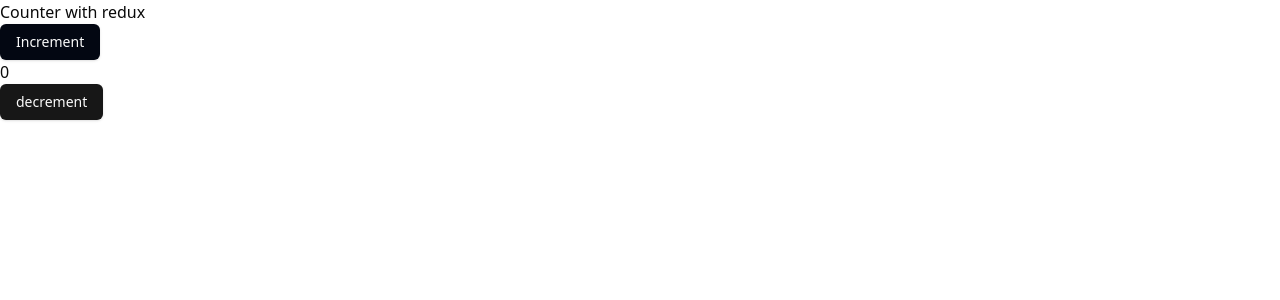
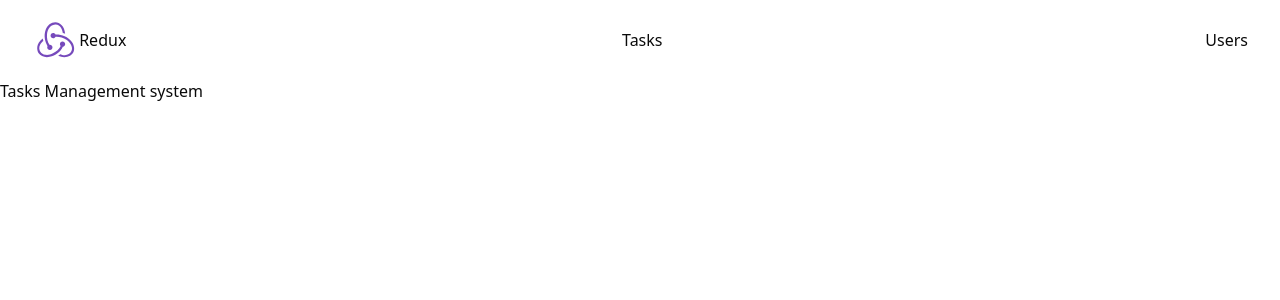
Before and after one commit to Mehebul02/first-redux, a React (Vite) app: page / in a window 1280 px wide. Shown: the top 300 px of the page. Built offline with nearby package versions, Linux system fonts and the light colour scheme.

Commit message:
Create tasks maneger

```diff
--- a/package.json
+++ b/package.json
@@ -17,7 +17,9 @@
     "lucide-react": "^0.469.0",
     "react": "^18.3.1",
     "react-dom": "^18.3.1",
+    "react-hook-form": "^7.54.2",
     "react-redux": "^9.2.0",
+    "react-router-dom": "^7.1.1",
     "tailwind-merge": "^2.6.0",
     "tailwindcss-animate": "^1.0.7"
   },
--- a/src/App.tsx
+++ b/src/App.tsx
@@ -1,31 +1,33 @@
+import { Outlet } from 'react-router-dom'
 import './App.css'
-import { Button } from './components/ui/button'
-import { decrement, increment } from './redux/features/counter/counterSlice'
-import { useAppDispatch, useAppSelector } from './redux/hook'
+import Navbar from './components/layout/Navbar'
 
 function App() {
 
 
-  const dispatch = useAppDispatch()
+  // const dispatch = useAppDispatch()
 
-  const { count } = useAppSelector((state) => state.counter)
+  // const { count } = useAppSelector((state) => state.counter)
 
 
-  const handleIncrement = (amount:number) => {
-    dispatch(increment(amount))
-  }
-  const handleDecrement = (amount:number) => {
-    dispatch(decrement(amount))
-  }
+  // const handleIncrement = (amount:number) => {
+  //   dispatch(increment(amount))
+  // }
+  // const handleDecrement = (amount:number) => {
+  //   dispatch(decrement(amount))
+  // }
 
   return (
     <>
       <div>
-        <h1>Counter with redux</h1>
+        {/* <h1>Counter with redux</h1>
 
         <Button onClick={()=>handleIncrement(5)} className='bg-gray-950'>Increment</Button>
         <h1>{count}</h1>
-        <Button onClick={()=>handleDecrement(1)}>decrement</Button>
+        <Button onClick={()=>handleDecrement(1)}>decrement</Button> */}
+
+        <Navbar/>
+        <Outlet/>
       </div>
     </>
   )
--- /dev/null
+++ b/src/assets/images/index.ts
@@ -0,0 +1,6 @@
+
+
+import logo from './redux.svg'
+
+
+export {logo}
--- /dev/null
+++ b/src/components/layout/Navbar.tsx
@@ -0,0 +1,20 @@
+import { logo } from "@/assets/images"
+import { Link } from "react-router-dom"
+
+const Navbar = () => {
+    return (
+        <div>
+
+            <nav className="max-w-7xl mx-auto flex items-center justify-between py-4 px-4 sm:px-6 lg:px-8">
+                <div className="flex items-center">
+                    <img src={logo} alt="logo" />
+                    <h1 className="font-medium ">Redux</h1>
+                </div>
+                <Link to='/'>Tasks</Link>
+                <Link to='/users'>Users</Link>
+            </nav>
+        </div>
+    )
+}
+
+export default Navbar
--- /dev/null
+++ b/src/components/pages/Tasks.tsx
@@ -0,0 +1,10 @@
+
+const Tasks = () => {
+    return (
+        <div>
+            <h1>Tasks Management system</h1>
+        </div>
+    );
+};
+
+export default Tasks;
--- a/src/main.tsx
+++ b/src/main.tsx
@@ -1,14 +1,15 @@
 import { StrictMode } from 'react'
 import { createRoot } from 'react-dom/client'
 import './index.css'
-import App from './App.tsx'
 import { Provider } from 'react-redux'
 import { store } from './redux/store.ts'
+import { RouterProvider } from 'react-router-dom'
+import routes from './routes/routes.tsx'
 
 createRoot(document.getElementById('root')!).render(
   <StrictMode>
     <Provider store={store}>
-    <App />
+      <RouterProvider router={routes} />
     </Provider>
   </StrictMode>,
 )
--- /dev/null
+++ b/src/routes/routes.tsx
@@ -0,0 +1,17 @@
+import App from "@/App";
+import Tasks from "@/components/pages/Tasks";
+import { createBrowserRouter } from "react-router-dom";
+
+const routes = createBrowserRouter([
+    {
+        path: "/",
+        element: <App />,
+        children: [{
+            index:true,
+            element: <Tasks />
+        }
+        ]
+    }
+])
+
+export default routes
```
Also changed, not shown: src/assets/images/redux.svg (added), 1 other file (tests, documents, lock files or other folders).
